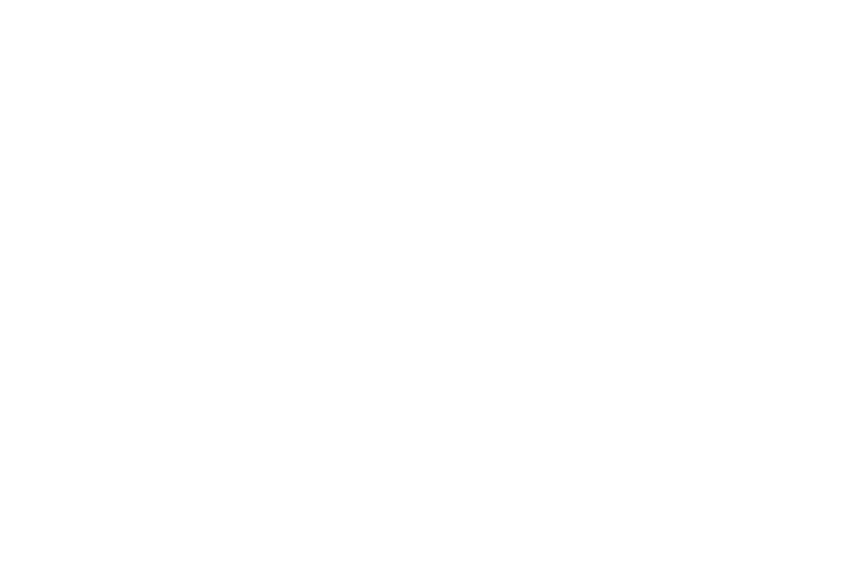
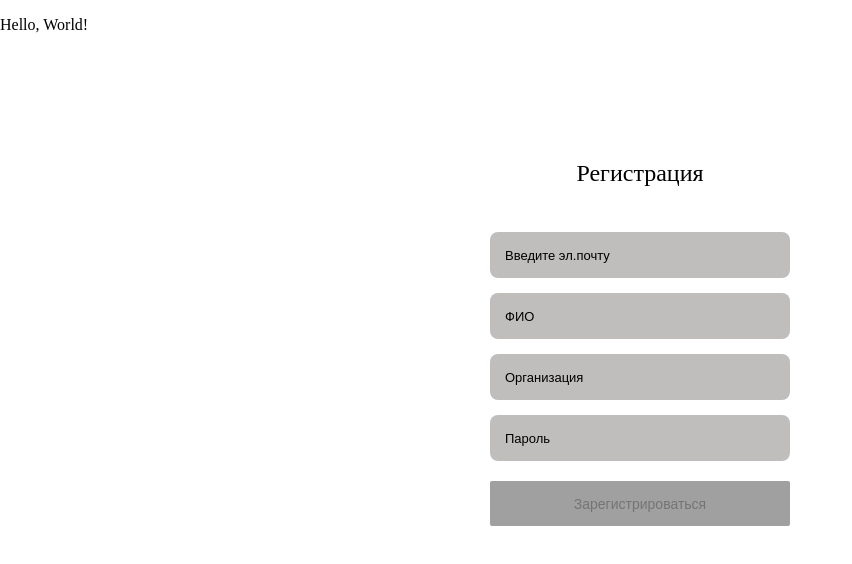
Before and after one commit to YaTrack1/YaTrack-frontend, a React (Create React App) app: page / in a window 1280 px wide. Shown: the top 564 px of the page, without its empty margins (0-852 px from the left). Built offline with nearby package versions, Linux system fonts and the light colour scheme.

Commit message:
feat: add Register/AuthForm and Inputs components with types
create inputs with react-hook-form validation and integrated inside AuthForm and Register comp

```diff
--- a/package.json
+++ b/package.json
@@ -7,6 +7,7 @@
     "@emotion/react": "^11.11.1",
     "@emotion/styled": "^11.11.0",
     "@fontsource/roboto": "^5.0.8",
+    "@hookform/resolvers": "^3.3.2",
     "@mui/icons-material": "^5.14.14",
     "@mui/material": "^5.14.14",
     "@reduxjs/toolkit": "^1.9.7",
@@ -98,7 +99,7 @@
     "husky": "^8.0.3",
     "lint-staged": "^14.0.1",
     "prettier": "^3.0.3",
-    "typescript": "^5.2.2",
+    "typescript": "^4.9.5",
     "webpack": "^5.88.2"
   },
   "lint-staged": {
--- a/src/App.tsx
+++ b/src/App.tsx
@@ -1,8 +1,13 @@
-// import { Route, Routes } from 'react-router-dom';
-//
-// function App() {
-//   return (
-//   );
-// }
-//
-// export default App;
+import React from 'react';
+import { Register } from './components/Register/Register';
+
+function App() {
+  return (
+    <>
+      <p>Hello, World!</p>
+      <Register/>
+    </>
+  );
+}
+
+export default App;
--- /dev/null
+++ b/src/components/Register/Register.tsx
@@ -0,0 +1,56 @@
+import React from 'react';
+import { useForm } from 'react-hook-form';
+
+import { AuthForm } from '../shared/AuthForm/AuthForm';
+import { EmailInput } from '../shared/UI/Inputs/EmailInput';
+import { TextInput } from '../shared/UI/Inputs/TextInput';
+import { PasswordInput } from '../shared/UI/Inputs/PasswordInput';
+
+export const Register = () => {
+  const {
+    register,
+    handleSubmit,
+    formState: { errors, isValid },
+  } = useForm({ mode: 'onChange'});
+
+  const submitData = (data: any) => {
+    console.log(data);
+  };
+
+  return (
+    <AuthForm
+      title={'Регистрация'}
+      buttonText={'Зарегистрироваться'}
+      buttonLabel={'Зарегистрироваться'}
+      navLink={'/sign-in'}
+      navLinkTitle={'Войти'}
+      onSubmit={handleSubmit(submitData)}
+      isValid={isValid}
+    >
+      <EmailInput
+        title={'email'}
+        placeholder={'Введите эл.почту'}
+        register={register}
+        errors={errors}
+      />
+      <TextInput
+        title={'full-name'}
+        placeholder={'ФИО'}
+        register={register}
+        errors={errors}
+      />
+      <TextInput
+        title={'company'}
+        placeholder={'Организация'}
+        register={register}
+        errors={errors}
+      />
+      <PasswordInput
+        title={'password'}
+        placeholder={'Пароль'}
+        register={register}
+        errors={errors}
+      />
+    </AuthForm>
+  );
+};
--- /dev/null
+++ b/src/components/shared/AuthForm/AuthForm.scss
@@ -0,0 +1,77 @@
+.auth-form {
+	height: 100vh;
+	margin: 0 auto;
+	width: 300px;
+	background-color: inherit;
+	display: flex;
+	flex-direction: column;
+	color: white;
+}
+
+.auth-form__container {
+	display: flex;
+  gap: 15px;
+	flex-direction: column;
+	height: 100%;
+	padding: 70px 0;
+}
+
+.auth-form__form {
+	display: flex;
+	flex-direction: column;
+	gap: 5px;
+	width: 100%;
+	padding: 40px 0 0;
+}
+
+.auth-form__button {
+	font-size: 14px;
+	font-weight: 500;
+	text-align: center;
+	min-height: 45px;
+	border: 0;
+	background-color: #f1eb53;
+	cursor: pointer;
+	border-radius: 2px;
+	width: 100%;
+}
+
+.auth-form__button_inactive {
+	background-color: #A0A0A0;
+	cursor: default;
+}
+
+.auth-form__button:not(:disabled):hover {
+	opacity: 0.8;
+}
+
+.auth-form__link {
+	color: #FF6838;
+	cursor: pointer;
+	text-decoration: none;
+}
+
+.auth-form__link:hover {
+	opacity: 0.6;
+}
+
+.auth-form__question {
+	margin: 0;
+	padding-top: 16px;
+	text-align: center;
+	color: #A0A0A0;
+	font-size: 14px;
+}
+
+.auth-form__header {
+  display: flex;
+  justify-content: center;
+}
+
+.auth-form__title {
+  color: black;
+	padding-top: 40px;
+	font-size: 24px;
+	font-weight: 500;
+	margin: 0;
+}
--- /dev/null
+++ b/src/components/shared/AuthForm/AuthForm.tsx
@@ -0,0 +1,42 @@
+import React from 'react';
+
+import './AuthForm.scss';
+import AuthFormProps from './types';
+
+export const AuthForm = ({
+  title,
+  buttonText,
+  question,
+  isValid,
+  children,
+  onSubmit,
+}: AuthFormProps) => {
+
+  return (
+    <div className='auth-form'>
+      <div className='auth-form__container'>
+        <div>
+          <div className='auth-form__header'>
+            <h2 className='auth-form__title'>{title}</h2>
+          </div>
+          <form className='auth-form__form' id='form__auth' onSubmit={onSubmit}>
+            {children}
+          </form>
+        </div>
+        <div>
+          <button
+            className={`auth-form__button ${!isValid && 'auth-form__button_inactive'}`}
+            type='submit'
+            form='form__auth'
+            disabled={!isValid}
+          >
+            {buttonText}
+          </button>
+          <p className='auth-form__question'>
+            {question}
+          </p>
+        </div>
+      </div>
+    </div>
+  );
+};
--- /dev/null
+++ b/src/components/shared/AuthForm/types.ts
@@ -0,0 +1,13 @@
+import { FormEvent, ReactNode } from 'react';
+
+export default interface AuthFormProps {
+  title: string;
+  buttonText: string;
+  question?: string;
+  navLink: string;
+  navLinkTitle: string;
+  buttonLabel: string
+  isValid: boolean;
+  children: ReactNode;
+  onSubmit: (evt: FormEvent) => void;
+};
--- /dev/null
+++ b/src/components/shared/UI/Inputs/EmailInput.tsx
@@ -0,0 +1,46 @@
+import React from 'react';
+
+import './Input.scss';
+import { InputProps } from './types';
+
+export const EmailInput = ({
+  title,
+  label,
+  register,
+  errors,
+  placeholder,
+  defaultValue,
+}: InputProps) => {
+
+  return (
+    <>
+      <label className='label'>{label}</label>
+      <input
+        {...register('email', {
+          required: 'Заполните это поле.',
+          minLength: {
+            value: 6,
+            message: 'Минимум 6 символов',
+          },
+          maxLength: {
+            value: 40,
+            message: 'Электронная почта должна содержать не более 40 символов',
+          },
+          // pattern: {
+          //   value: EMAIL_REGEX,
+          //   message: INVALID_EMAIL_MESSAGE,
+          // },
+        })}
+        id={`${title}-input`}
+        type='email'
+        placeholder={placeholder}
+        defaultValue={defaultValue}
+        className='input'
+        autoComplete='email'
+      />
+      <span className='error-message error-message_active'>
+        {errors?.[title] && <div>{errors?.[title]?.message}</div>}
+      </span>
+    </>
+  );
+};
--- /dev/null
+++ b/src/components/shared/UI/Inputs/Input.scss
@@ -0,0 +1,53 @@
+.label {
+	color: #A0A0A0;
+	font-size: 10px;
+}
+
+.input-wrap {
+	display: flex;
+	flex-direction: row-reverse;
+	align-items: center;
+}
+
+.input {
+	width: 100%;
+	background-color: #c0bdbd;
+	color: white;
+	padding: 15px;
+	font-size: 13px;
+	font-weight: 400;
+	height: 46px;
+	border: 0;
+	box-sizing: border-box;
+	border-radius: 8px;
+	outline: none;
+	position: relative;
+}
+
+.input::placeholder {
+  font-size: 13px;
+  color: black;
+}
+
+.error-message {
+	font-size: 12px;
+	line-height: 12px;
+	color: red;
+	display: none;
+}
+
+.error-message_active {
+	display: inline;
+}
+
+#password-input.input {
+	color: black;
+}
+
+.show-password-button {
+	position: absolute;
+	background-color: inherit;
+	border: 0;
+	cursor: pointer;
+	margin: 15px;
+}
--- /dev/null
+++ b/src/components/shared/UI/Inputs/PasswordInput.tsx
@@ -0,0 +1,54 @@
+import React, { useState } from 'react';
+
+import './Input.scss';
+import { InputProps } from './types';
+
+export const PasswordInput = ({
+  title,
+  label,
+  register,
+  errors,
+  placeholder,
+  defaultValue,
+  autoComplete,
+}: InputProps) => {
+  const [iShowPassword, setShowPassword] = useState<boolean>(false);
+
+  const toggleShowPassword = () => {
+    setShowPassword(!iShowPassword);
+  };
+
+  return (
+    <>
+      <label className='label'>{label}</label>
+      <div className='input-wrap'>
+        <input
+          {...register('password', {
+            required: 'Заполните это поле.',
+            minLength: {
+              value: 5,
+              message: 'Минимум 5 символов',
+            },
+            maxLength: 40,
+          })}
+          id={`${title}-input`}
+          type={iShowPassword ? 'text' : 'password'}
+          placeholder={placeholder}
+          defaultValue={defaultValue}
+          autoComplete={autoComplete}
+          className='input'
+        />
+        <button
+          className='show-password-button'
+          type='button'
+          onClick={toggleShowPassword}
+        >
+        </button>
+      </div>
+
+      <span className='error-message error-message_active'>
+        {errors?.[title] && <div>{errors?.[title]?.message}</div>}
+      </span>
+    </>
+  );
+};
--- /dev/null
+++ b/src/components/shared/UI/Inputs/TextInput.tsx
@@ -0,0 +1,46 @@
+import React from 'react';
+
+import './Input.scss';
+import { InputProps } from './types';
+
+export const TextInput = ({
+  title,
+  label,
+  register,
+  errors,
+  placeholder,
+  defaultValue,
+  autoComplete,
+}: InputProps) => {
+
+  const namePattern: RegExp = /^[a-zA-Zа-яА-Я\s-]*$/;
+
+  return (
+    <>
+      <label className='label'>{label}</label>
+      <input
+        {...register(title, {
+          required: 'Заполните это поле.',
+          minLength: {
+            value: 2,
+            message: 'Текст должен быть не короче 2 символов',
+          },
+          maxLength: 40,
+          pattern: {
+            value: namePattern,
+            message: 'Данное поле содержит недопустимые символы.',
+          },
+        })}
+        id={`${title}-input`}
+        type='text'
+        placeholder={placeholder}
+        defaultValue={defaultValue}
+        className='input'
+        autoComplete={autoComplete}
+      />
+      <span className='error-message error-message_active'>
+        {errors?.[title] && <div>{errors?.[title]?.message}</div>}
+      </span>
+    </>
+  );
+};
--- /dev/null
+++ b/src/components/shared/UI/Inputs/types.ts
@@ -0,0 +1,11 @@
+import { UseFormRegister, FieldValues, DeepMap, FieldError } from 'react-hook-form';
+
+export interface InputProps {
+  title: string;
+  register: UseFormRegister<FieldValues>;
+  errors: DeepMap<FieldValues, FieldError>;
+  label?: string;
+  placeholder?: string;
+  defaultValue?: string;
+  autoComplete?: string;
+}
--- a/src/index.tsx
+++ b/src/index.tsx
@@ -3,7 +3,7 @@
 import './styles/index.scss';
 import { BrowserRouter } from 'react-router-dom';
 import { Provider } from 'react-redux';
-// import App from './App';
+import App from './App';
 import store from './store';
 
 const root = ReactDOM.createRoot(document.getElementById('root') as HTMLElement);
@@ -11,7 +11,7 @@
   <React.StrictMode>
     <BrowserRouter>
       <Provider store={store}>
-        {/*<App />*/}
+        <App />
       </Provider>
     </BrowserRouter>
   </React.StrictMode>,
```
Also changed, not shown: 1 other file (tests, documents, lock files or other folders).
